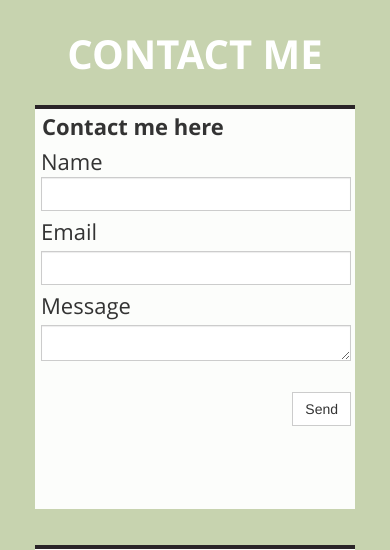
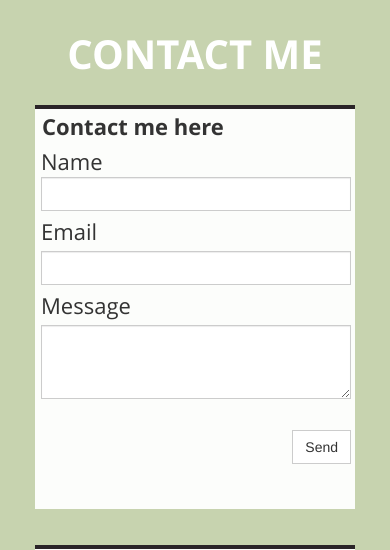
Before and after one commit to martinea8/martinea8.github.io, a PHP site: page / in a window 390 px wide. Shown: the part 1436-1986 px from the top of the page. Run offline with PHP 8.4, Linux system fonts and the light colour scheme; some libraries are stand-ins or nearby versions.

Commit message:
Fix textarea height for mobile

```diff
--- a/css/1.css
+++ b/css/1.css
@@ -11,6 +11,9 @@ body, .wb_sbg { min-width: 320px; min-height: 2460px; }
 .wb_stl_custom { font: normal normal 16px 'Open Sans',sans-serif; font-weight: 500; color: #333333; }
 .wb_element.wb_element_picture {
     z-index: 9001 !important;
+}
+.form-area-field {
+    height: inherit !important;
 }
 #wb_element_instance0 .btn-collapser { display: inline-block; margin-top: 0.5px; background-color: transparent; border-color: #91a351; }
 #wb_element_instance0 .btn-collapser > .icon-bar { background-color: #91a351; }
```
